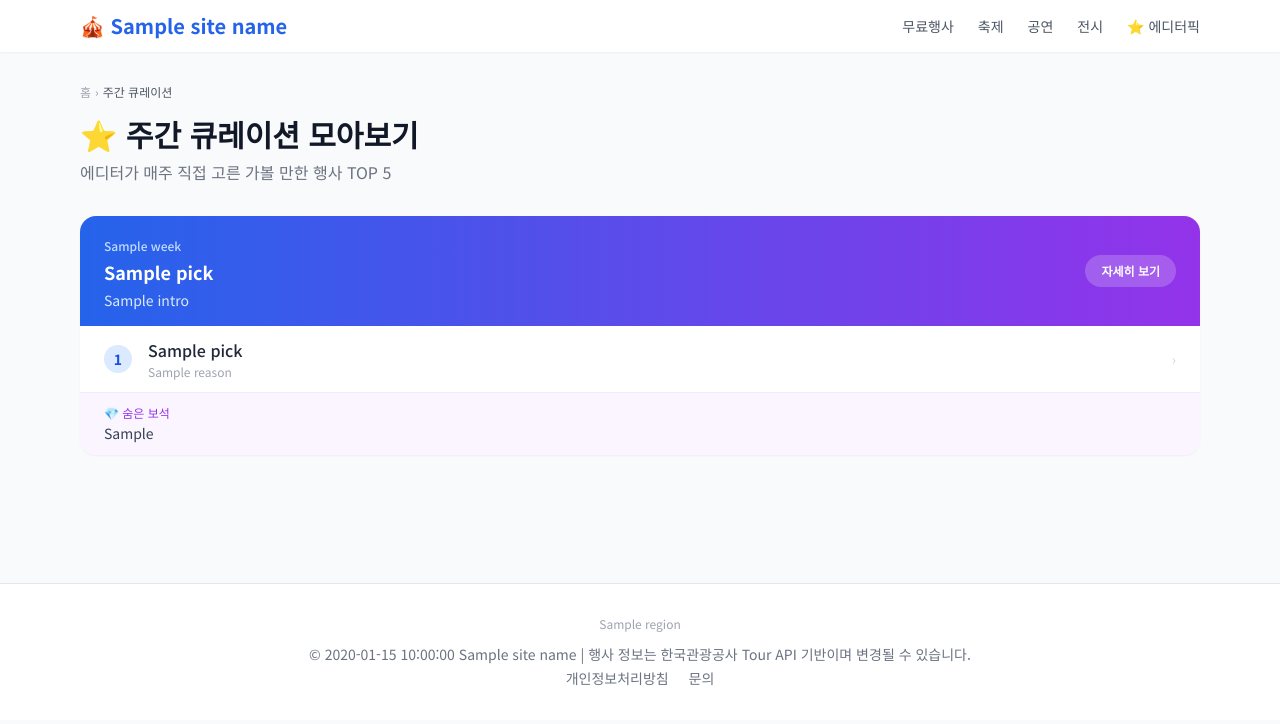
After one commit to pixxie999/ua-sites, a Python web app: template uapress/templates/weekly_archive.html in a window 1280 px wide. The commit adds this page. Shown: the top 724 px of the page. Run offline with Jinja, Linux system fonts and the light colour scheme; the template is opened without the code that fills it: most values are stand-ins (such as "Sample title", 1, 10 or a date in 2020); some libraries are stand-ins or nearby versions.

Commit message:
feat: 주간 큐레이션 TOP5 전체 표시 + 모아보기 페이지
- index.html: picks[:3] → picks[:5] (TOP5 전체 표시)
- weekly_archive.html: 주간 큐레이션 누적 목록 페이지 신규 생성
- build_site.py: 모든 주차 개별 페이지 빌드 + /weekly/ 목록 페이지 빌드
- base.html: 헤더 nav에 ⭐ 에디터픽 링크 추가
- sitemap: /weekly/ 추가 (priority 0.9)

Co-Authored-By: Claude Sonnet 4.6 <noreply@anthropic.com>

```diff
--- a/uapress/templates/base.html
+++ b/uapress/templates/base.html
@@ -57,7 +57,7 @@
         <a href="/category/festival/" class="hover:text-blue-600">축제</a>
         <a href="/category/performance/" class="hover:text-blue-600">공연</a>
         <a href="/category/exhibition/" class="hover:text-blue-600">전시</a>
-        <a href="/category/experience/" class="hover:text-blue-600">체험</a>
+        <a href="/weekly/" class="hover:text-blue-600">⭐ 에디터픽</a>
       </nav>
       <button onclick="document.getElementById('search-modal').classList.remove('hidden')"
               class="md:hidden text-gray-600 hover:text-blue-600">
--- a/uapress/templates/index.html
+++ b/uapress/templates/index.html
@@ -48,7 +48,7 @@
   <h2 class="text-xl font-bold mb-2">{{ weekly_pick.title }}</h2>
   <p class="text-blue-100 text-sm mb-4">{{ weekly_pick.intro }}</p>
   <div class="grid grid-cols-1 md:grid-cols-3 gap-3">
-    {% for pick in weekly_pick.picks[:3] %}
+    {% for pick in weekly_pick.picks[:5] %}
     <a href="/event/{{ pick.event_id }}/" class="bg-white/15 hover:bg-white/25 rounded-xl p-3 transition">
       <span class="text-yellow-300 font-bold text-sm">TOP {{ pick.rank }}</span>
       <p class="font-semibold mt-1 text-sm">{{ pick.title }}</p>
--- /dev/null
+++ b/uapress/templates/weekly_archive.html
@@ -0,0 +1,83 @@
+{% extends "base.html" %}
+
+{% block title %}주간 큐레이션 모아보기 — {{ site_name }}{% endblock %}
+{% block description %}에디터가 매주 직접 고른 추천 행사 모음. 지나간 주간 큐레이션도 모두 확인하세요.{% endblock %}
+
+{% block content %}
+<nav class="text-xs text-gray-400 mb-4 flex items-center gap-1">
+  <a href="/" class="hover:text-blue-500">홈</a> <span>›</span>
+  <span class="text-gray-600">주간 큐레이션</span>
+</nav>
+
+<div class="mb-8">
+  <h1 class="text-2xl md:text-3xl font-bold text-gray-900 mb-2">⭐ 주간 큐레이션 모아보기</h1>
+  <p class="text-gray-500">에디터가 매주 직접 고른 가볼 만한 행사 TOP 5</p>
+</div>
+
+{% if weekly_list %}
+<div class="space-y-6">
+  {% for item in weekly_list %}
+  <div class="bg-white rounded-2xl shadow-sm overflow-hidden">
+    <!-- 주차 헤더 -->
+    <div class="bg-gradient-to-r from-blue-600 to-purple-600 px-6 py-4 flex items-center justify-between">
+      <div>
+        <span class="text-blue-200 text-xs font-medium">{{ item.week }}</span>
+        <h2 class="text-white font-bold text-lg mt-0.5">{{ item.pick.title }}</h2>
+        {% if item.pick.intro %}
+        <p class="text-blue-100 text-sm mt-1 line-clamp-2">{{ item.pick.intro }}</p>
+        {% endif %}
+      </div>
+      <a href="/weekly/{{ item.week }}/"
+         class="shrink-0 ml-4 bg-white/20 hover:bg-white/30 text-white text-xs font-bold px-4 py-2 rounded-full transition">
+        자세히 보기
+      </a>
+    </div>
+
+    <!-- 픽 목록 -->
+    {% if item.pick.picks %}
+    <div class="divide-y divide-gray-50">
+      {% for p in item.pick.picks[:5] %}
+      <a href="/event/{{ p.event_id }}/"
+         class="flex items-center gap-4 px-6 py-3 hover:bg-gray-50 transition">
+        <span class="bg-blue-100 text-blue-700 font-bold text-sm w-7 h-7 rounded-full flex items-center justify-center shrink-0">
+          {{ p.rank }}
+        </span>
+        <div class="flex-1 min-w-0">
+          <p class="font-medium text-gray-800 truncate">{{ p.title }}</p>
+          {% if p.reason %}
+          <p class="text-xs text-gray-400 truncate mt-0.5">{{ p.reason }}</p>
+          {% endif %}
+        </div>
+        <span class="text-gray-300 text-sm shrink-0">›</span>
+      </a>
+      {% endfor %}
+    </div>
+    {% endif %}
+
+    {% if item.pick.hidden_gem %}
+    <div class="px-6 py-3 bg-purple-50 border-t border-purple-100">
+      <p class="text-xs text-purple-600 font-medium">💎 숨은 보석</p>
+      <p class="text-sm text-gray-700 mt-0.5 line-clamp-2">{{ item.pick.hidden_gem }}</p>
+    </div>
+    {% endif %}
+  </div>
+  {% endfor %}
+</div>
+
+{% else %}
+<div class="text-center py-20 text-gray-400">
+  <p class="text-5xl mb-4">📋</p>
+  <p>아직 큐레이션이 없습니다.</p>
+</div>
+{% endif %}
+
+{% if adsense_publisher_id and adsense_unit_banner %}
+<div class="mt-8">
+  <ins class="adsbygoogle" style="display:block"
+    data-ad-client="{{ adsense_publisher_id }}"
+    data-ad-slot="{{ adsense_unit_banner }}"
+    data-ad-format="auto" data-full-width-responsive="true"></ins>
+  <script>(adsbygoogle = window.adsbygoogle || []).push({});</script>
+</div>
+{% endif %}
+{% endblock %}
--- a/uapress/templates/weekly_pick.html
+++ b/uapress/templates/weekly_pick.html
@@ -6,7 +6,8 @@
 {% block content %}
 <nav class="text-xs text-gray-400 mb-4 flex items-center gap-1">
   <a href="/" class="hover:text-blue-500">홈</a> <span>›</span>
-  <span class="text-gray-600">주간 큐레이션</span>
+  <a href="/weekly/" class="hover:text-blue-500">주간 큐레이션</a> <span>›</span>
+  <span class="text-gray-600">{{ week }}</span>
 </nav>
 
 <div class="bg-gradient-to-r from-blue-600 to-purple-600 rounded-2xl p-8 mb-8 text-white">
```
Also changed, not shown: uapress/scripts/build_site.py (+32 -9 lines).
